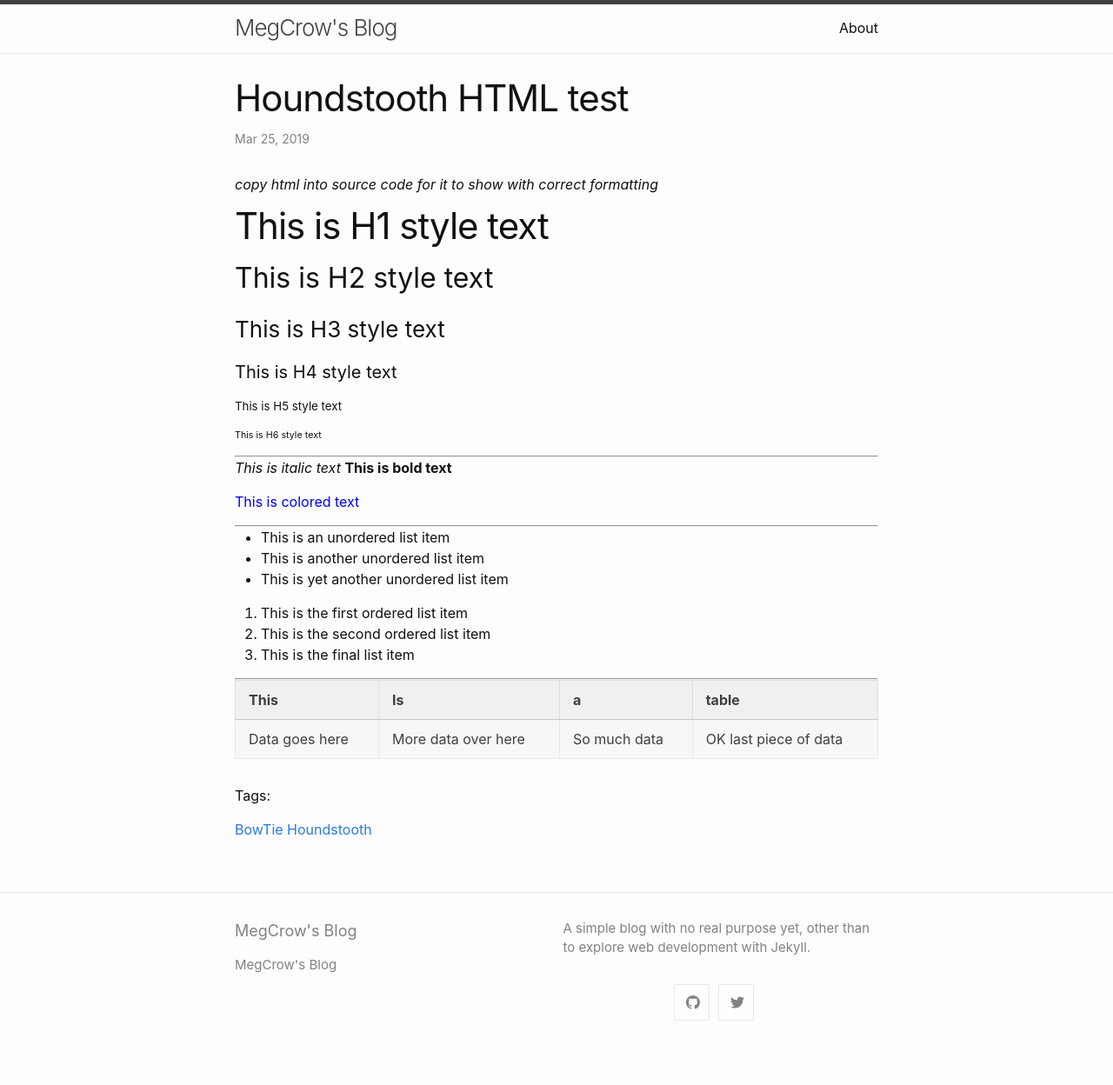
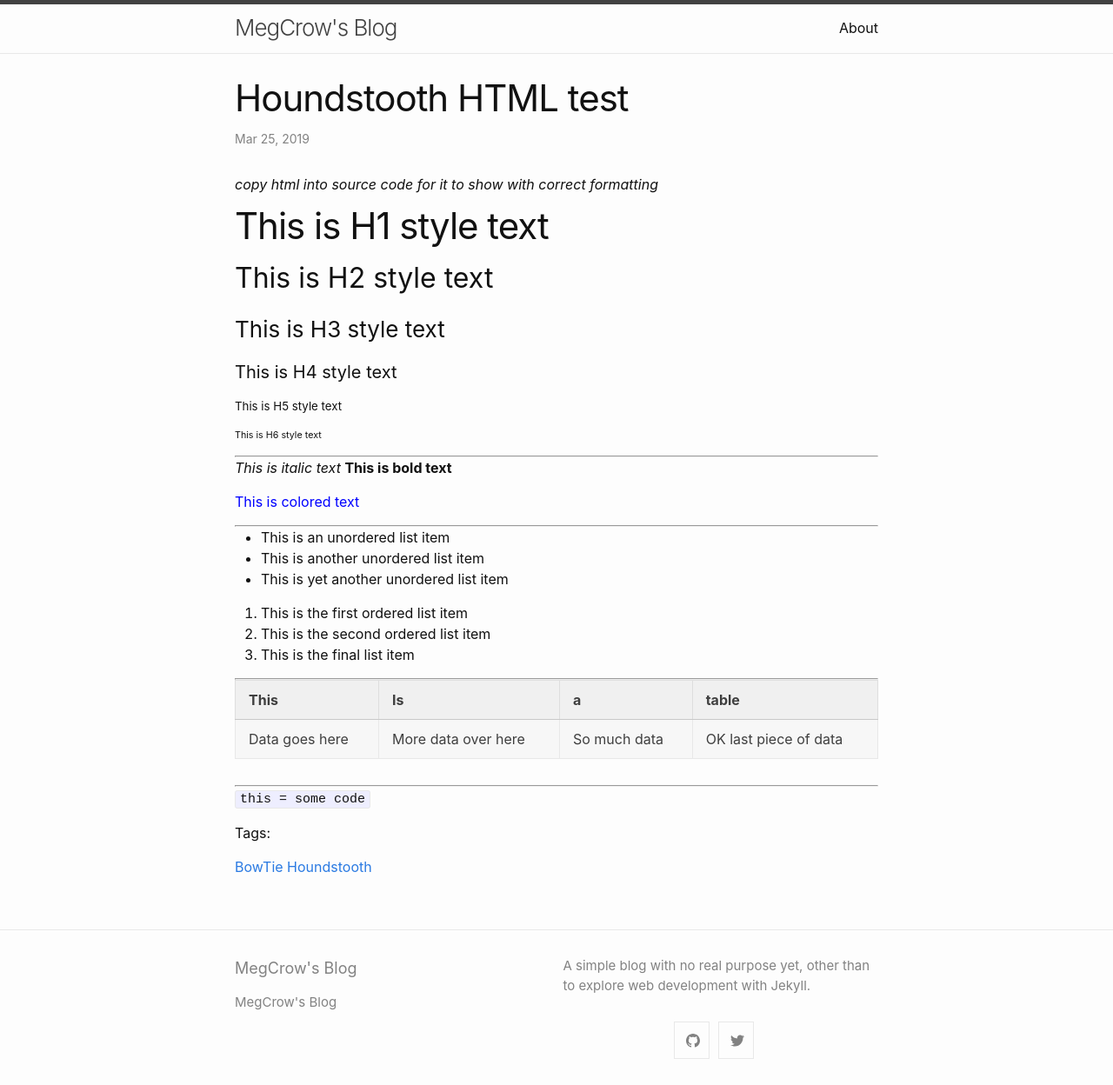
Before and after one commit to megcrow/megcrow-blog, a Jekyll site: the page built from _posts/2019-03-25-houndstooth-html-test.md, in a window 1280 px wide. Shown: the whole page at 87% size. Built offline with Jekyll 4.4.1, drawn with Linux system fonts in a browser that asks for light colours; before the commit the page ends 1204 px from its top, so only the background shows below that.

Commit message:
[HT] Edited item: _posts/2019-03-25-houndstooth-html-test.md

```diff
--- a/_posts/2019-03-25-houndstooth-html-test.md
+++ b/_posts/2019-03-25-houndstooth-html-test.md
@@ -66,3 +66,5 @@ social:
 </tr>
 </tbody>
 </table>
+<hr />
+<p><code>this = some code</code></p>
```
